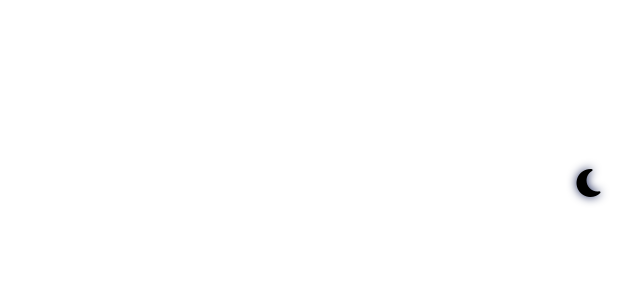
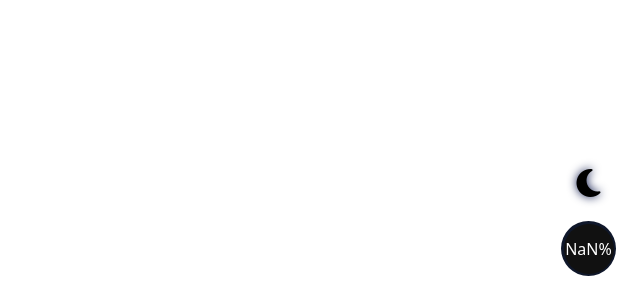
Before and after one commit to CaoThang7/my-portfolio, a Next.js app: page / in a window 1280 px wide. Shown: the part 500-800 px from the top of the page, without its empty margins (640-1280 px from the left). Built offline with nearby package versions, Linux system fonts and the light colour scheme.

Commit message:
create Progress

```diff
--- a/src/app/page.tsx
+++ b/src/app/page.tsx
@@ -1,9 +1,11 @@
+import Progress from "@/components/ScrollProgress/Progress";
 import DarkModeSwitcher from "@/components/Theme/DarkModeSwitcher";
 
 const Home = () => {
   return (
     <>
       <DarkModeSwitcher />
+      <Progress />
       <div className="w-full max-w-[1024px] min-h-screen bg-[var(--bgColor)] absolute top-0 left-1/2 -translate-x-1/2 px-[15px] overflow-hidden">
         {/* Content here */}
       </div>
--- /dev/null
+++ b/src/components/ScrollProgress/Progress.tsx
@@ -0,0 +1,46 @@
+"use client";
+import { useEffect, useRef, useState } from "react";
+
+const Progress = () => {
+  const [scroll, setScroll] = useState(0);
+  const progressRef = useRef<HTMLDivElement>(null);
+  const valueRef = useRef<HTMLDivElement>(null);
+
+  const updateScrollProgress = () => {
+    const pos = document.documentElement.scrollTop;
+    const calcHeight =
+      document.documentElement.scrollHeight -
+      document.documentElement.clientHeight;
+    const scrollValue = Math.round((pos * 100) / calcHeight);
+    setScroll(scrollValue);
+  };
+
+  useEffect(() => {
+    window.addEventListener("scroll", updateScrollProgress);
+    window.addEventListener("load", updateScrollProgress);
+    return () => {
+      window.removeEventListener("scroll", updateScrollProgress);
+      window.removeEventListener("load", updateScrollProgress);
+    };
+  }, []);
+
+  return (
+    <div
+      ref={progressRef}
+      className="w-[55px] h-[55px] rounded-full fixed bottom-6 right-6 z-[999] cursor-pointer shadow-[0_0_10px_var(--whiteColor)] flex items-center justify-center"
+      style={{
+        background: `conic-gradient(#38bdf8 ${scroll}%, #0f172a ${scroll}%)`,
+      }}
+      onClick={() => window.scrollTo({ top: 0, behavior: "smooth" })}
+    >
+      <div
+        ref={valueRef}
+        className="w-[calc(100%-5px)] h-[calc(100%-5px)] bg-[#111] rounded-full flex items-center justify-center text-white"
+      >
+        {scroll}%
+      </div>
+    </div>
+  );
+};
+
+export default Progress;
```
